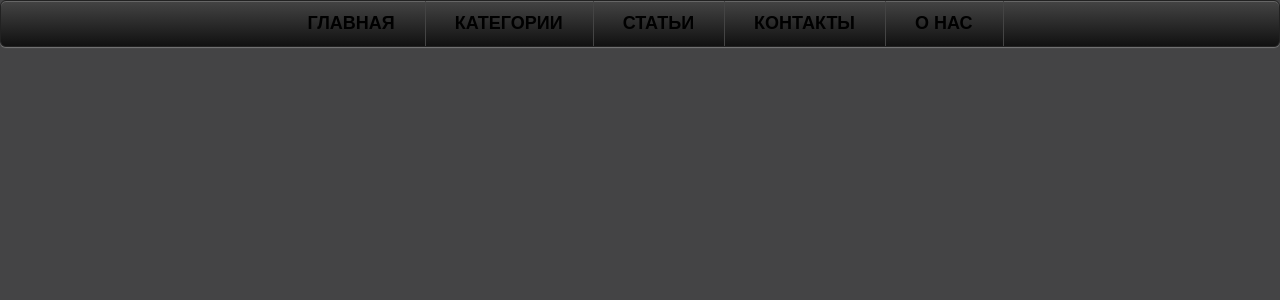
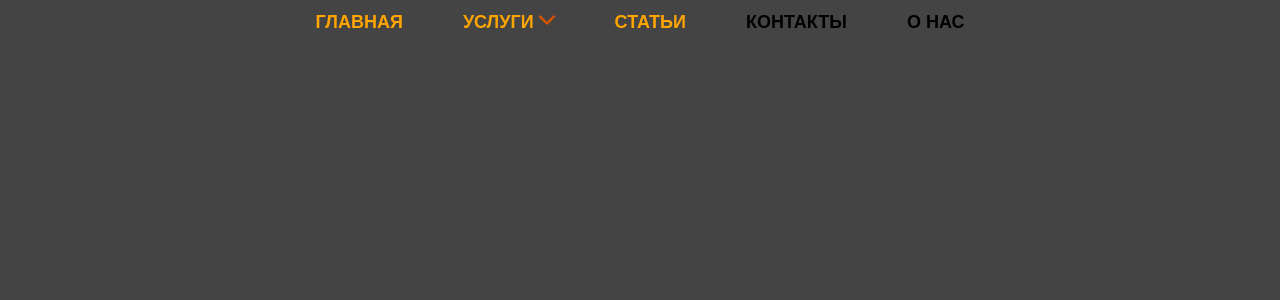
Before and after one commit to Aleksandr1945/Metal, a Next.js app: page /components/DropDawnMain in a window 1280 px wide. Shown: the top 300 px of the page. Built offline with nearby package versions, Linux system fonts and the light colour scheme.

Commit message:
Добавленно меню и стили

```diff
--- a/pages/components/DropDawnMain.jsx
+++ b/pages/components/DropDawnMain.jsx
@@ -1,10 +1,11 @@
 import Link from 'next/link'
 import styles from '../../styles/DropDawnMenu.module.css'
 import { useRouter } from 'next/router'
+import MarkIcons from './MarkIcons'
+import Image from 'next/image'
 
 
-
-const Main = () => {
+const Menu = () => {
 
     const { pathname } = useRouter();
 
@@ -12,15 +13,20 @@ const Main = () => {
         <>
             <nav className={styles.menuWrap}>
                 <ul className={styles.menu}>
-                    <li><Link href='/route/Main'>
-                            <a className={pathname === '/route/Main' ? styles.active : styles.link}>
+                    <li><Link href='/'>
+                            <a className={pathname === '/' ? styles.active : styles.link}>
                                 Главная
                             </a>
                         </Link>
                     </li>
                     <li><Link href='/'>
                             <a className={pathname === '/route/Category' ? styles.active : styles.link}>
-                                Категории
+                                Услуги <Image
+                            src = {'/down_rrow.svg'}
+                            width={16}
+                            height={16}
+                            layout="intrinsic"
+                        />
                             </a>
                         </Link>
                         <ul>
@@ -58,4 +64,4 @@ const Main = () => {
     )
 }
 
-export default Main;
+export default Menu;
--- a/pages/components/MarkIcons.jsx
+++ b/pages/components/MarkIcons.jsx
@@ -1,12 +1,12 @@
 import Image from 'next/image'
 
-export const MarkIcons = () => {
+export const MarkIcons = ({href, width, height}) => {
     return (
         <>
             <Image
-                src = {'/GalkaPreim.svg'}
-                width={100}
-                height={25}
+                src = {href}
+                width={width}
+                height={height}
                 layout="intrinsic"
 
             />
--- a/pages/pages/gidro/pages/[id].js
+++ b/pages/pages/gidro/pages/[id].js
@@ -86,7 +86,7 @@ return (
           <div className={styles.discripthionPreim}>
             <ul className={styles.prem}>
               {advantages && advantages.map(({id, prem}) =>
-              <li key={id} className={styles.list}><p><MarkIcons />{prem}</p></li>
+              <li key={id} className={styles.list}><p><MarkIcons href='/GalkaPreim.svg' width={100} height={25}/>{prem}</p></li>
               )}
             </ul>
           </div>
--- a/pages/pages/main.jsx
+++ b/pages/pages/main.jsx
@@ -7,7 +7,7 @@ import Menu from '../components/DropDawnMain'
     const Main = () => {
         return (
             <>
-            <Menu />
+                <Menu />
             </>
         )
     }
--- a/styles/DropDawnMenu.module.css
+++ b/styles/DropDawnMenu.module.css
@@ -10,12 +10,12 @@
     /* height: 20px; */
 
     margin: 0px auto;
-    border: 1px solid #222;
+    /* border: 3px solid #222; */
     /* padding-left: 6%; */
     display: flex;
     justify-content: center;
     /* background-color: #111; */
-    background-image: -moz-linear-gradient(#444, #111);
+    /* background-image: -moz-linear-gradient(#444, #111);
     background-image: -webkit-gradient(linear, left top, left bottom, from(#444), to(#111));
     background-image: -webkit-linear-gradient(#444, #111);
     background-image: -o-linear-gradient(#444, #111);
@@ -26,7 +26,7 @@
     border-radius: 6px;
     -moz-box-shadow: 0 1px 1px #777, 0 1px 0 #666 inset;
     -webkit-box-shadow: 0 1px 1px #777, 0 1px 0 #666 inset;
-    box-shadow: 0 1px 1px #777, 0 1px 0 #666 inset;
+    box-shadow: 0 1px 1px #777, 0 1px 0 #666 inset; */
     }
 
 
@@ -171,3 +171,7 @@
     color: rgb(249, 8, 8);
 
 }
+
+.link {
+    color: orange;
+}
```
